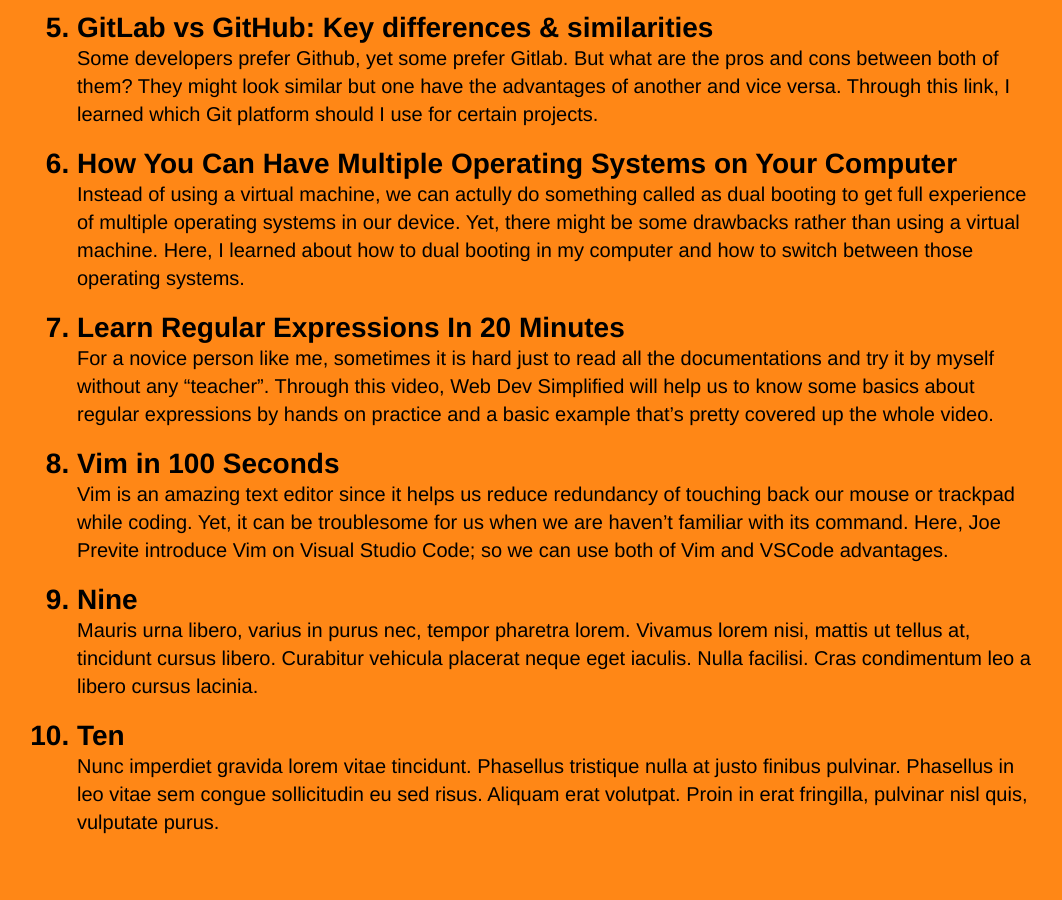
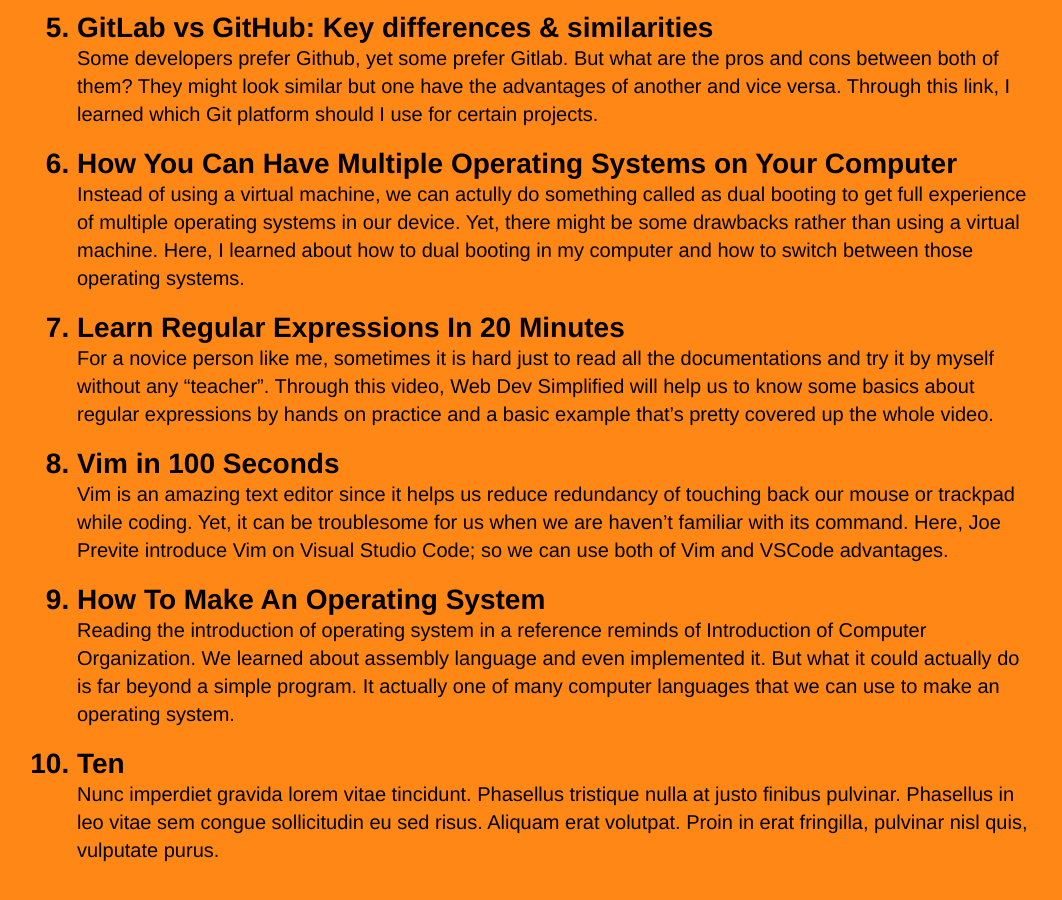
Before and after one commit to FXDROS/os211, a Jekyll site: the page built from w01.md, in a window 1280 px wide and 900 px high, scrolled down 972 px. Shown: the whole window, without its empty margins (103-1165 px from the left). Built offline with Jekyll 4.4.1, drawn with Linux system fonts in a browser that asks for light colours; our own code applies the rules of GitHub Pages for plain Markdown files; before the commit the page ends 1844 px from its top, so only the background shows below that.

Commit message:
assignment w01

```diff
--- a/w01.md
+++ b/w01.md
@@ -36,12 +36,8 @@ permalink: /W01/
 8. [Vim in 100 Seconds](https://www.youtube.com/watch?v=-txKSRn0qeA)<br>
    Vim is an amazing text editor since it helps us reduce redundancy of touching back our mouse or trackpad while coding. Yet, it can be troublesome for us when we are haven't familiar with its command. Here, Joe Previte introduce Vim on Visual Studio Code; so we can use both of Vim and VSCode advantages.
 
-9. [Nine](https://en.wikipedia.org/wiki/9)<br>
-   Mauris urna libero, varius in purus nec, tempor pharetra lorem.
-   Vivamus lorem nisi, mattis ut tellus at, tincidunt cursus libero.
-   Curabitur vehicula placerat neque eget iaculis.
-   Nulla facilisi.
-   Cras condimentum leo a libero cursus lacinia.
+9. [How To Make An Operating System](https://www.youtube.com/watch?v=6MJUGVFAXKg)<br>
+   Reading the introduction of operating system in a reference reminds of Introduction of Computer Organization. We learned about assembly language and even implemented it. But what it could actually do is far beyond a simple program. It actually one of many computer languages that we can use to make an operating system.
 
 10. [Ten](https://en.wikipedia.org/wiki/10)<br>
     Nunc imperdiet gravida lorem vitae tincidunt.
```
